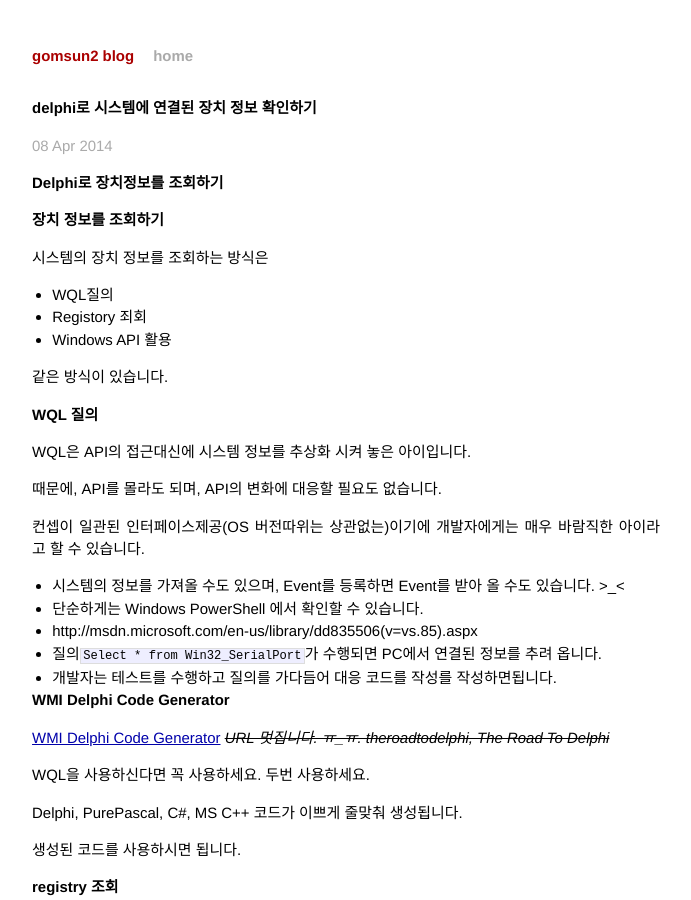
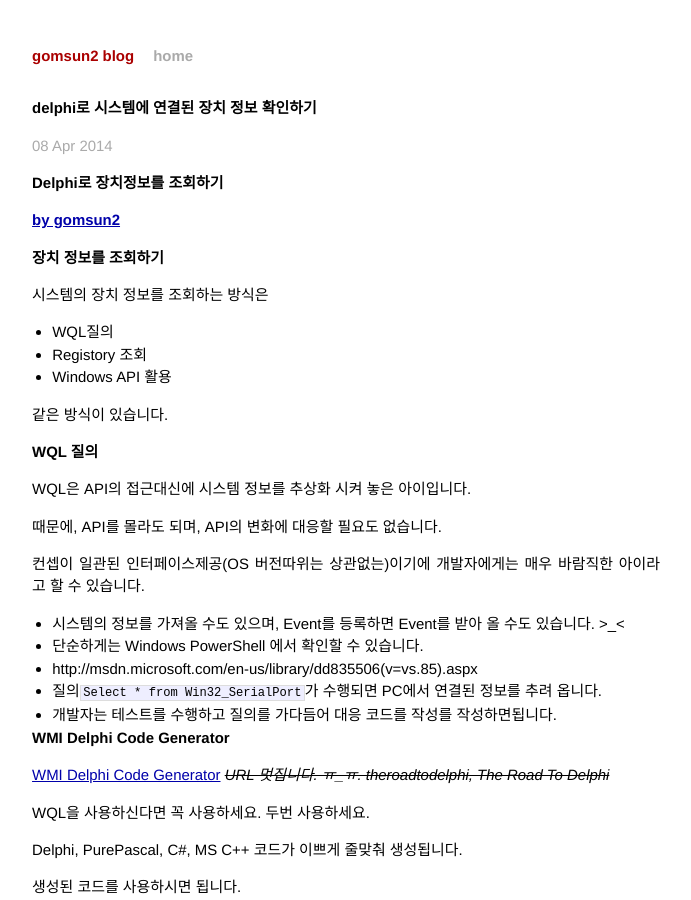
Before and after one commit to ParkKyeongSik/gomsun2.github.io, a Jekyll site: the page built from _posts/2014-04-08-Search-Device-Infos-Using-Delphi.md, in a window 1280 px wide and 900 px high. Shown: the whole window, without its empty margins (294-985 px from the left). Built offline with Jekyll 4.4.1, drawn with Linux system fonts in a browser that asks for light colours; Markdown is read by kramdown in place of the engine named in the settings.

Commit message:
Update 2014-04-08-Search-Device-Infos-Using-Delphi.md

```diff
--- a/_posts/2014-04-08-Search-Device-Infos-Using-Delphi.md
+++ b/_posts/2014-04-08-Search-Device-Infos-Using-Delphi.md
@@ -7,12 +7,14 @@ categories: delphi
 
 # Delphi로 장치정보를 조회하기
 
+**[by gomsun2](http://gomsun2.github.io/delphi/2014/04/08/Search-Device-Infos-Using-Delphi.html)**
+
 ## 장치 정보를 조회하기
 
 시스템의 장치 정보를 조회하는 방식은
 
 - WQL질의
-- Registory 죄회
+- Registory 조회
 - Windows API 활용
 
 같은 방식이 있습니다.
```
